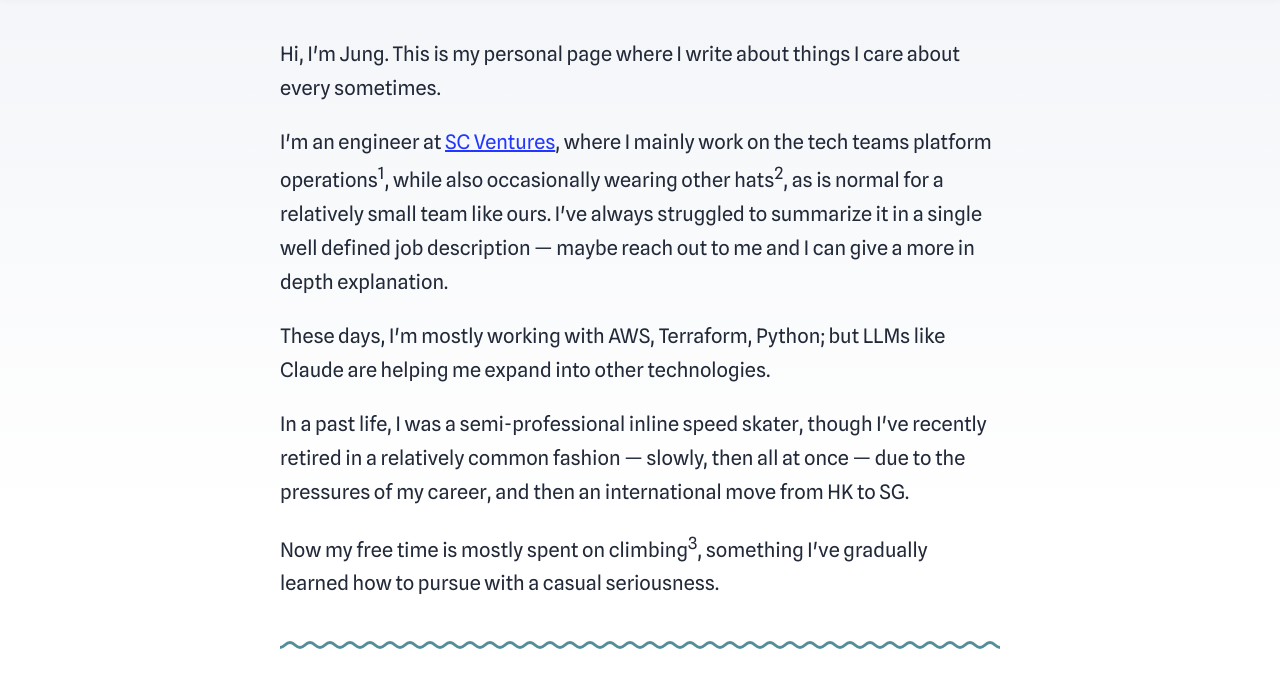
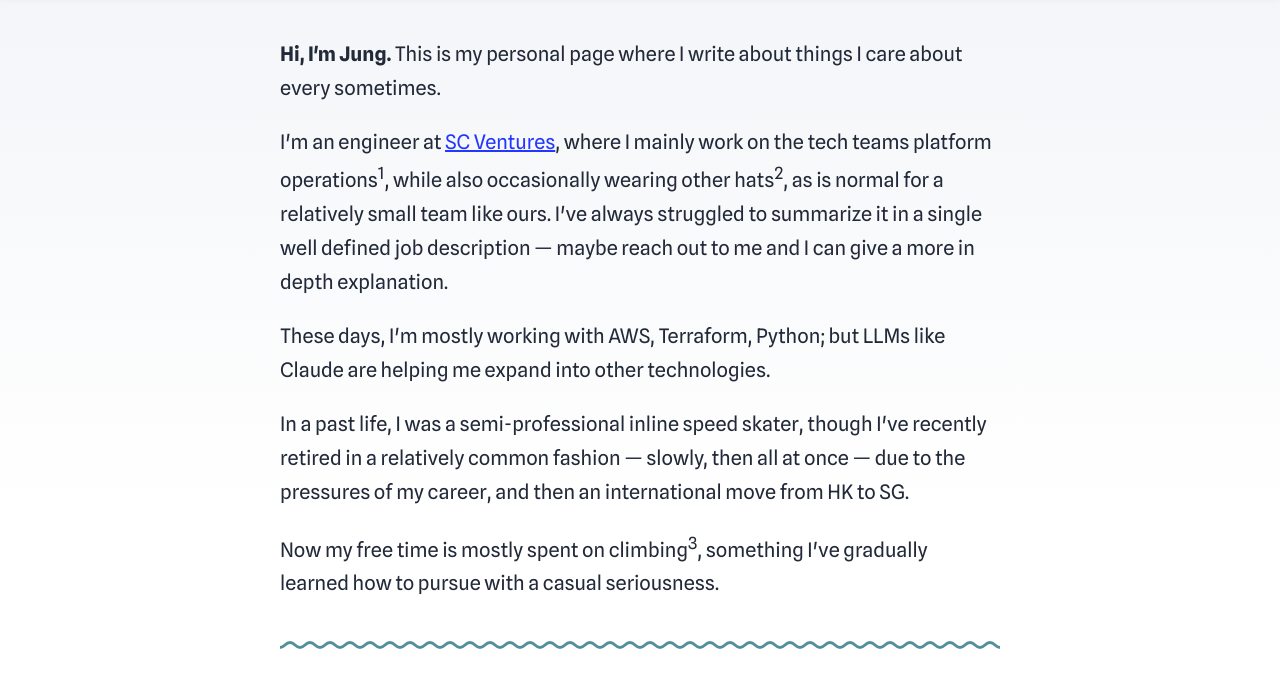
Before and after one commit to j-chan-hkust/j-chan-hkust.github.io, an Astro site: page / in a window 1280 px wide. Shown: the part 87-774 px from the top of the page. Built offline with nearby package versions, Linux system fonts and the light colour scheme; Astro itself is replaced by a stand-in of ours.

Commit message:
fix: tweak content

```diff
--- a/src/pages/index.astro
+++ b/src/pages/index.astro
@@ -13,7 +13,7 @@ import { SITE_TITLE, SITE_DESCRIPTION } from '../consts';
 	<body>
 		<Header />
 		<main>
-			<p>Hi, I'm Jung. This is my personal page where I write about things I care about every sometimes.</p>
+			<p><b>Hi, I'm Jung. </b>This is my personal page where I write about things I care about every sometimes.</p>
 
 			<p>I'm an engineer at <a href="https://www.sc.com/en/about/innovation/sc-ventures/">SC Ventures</a>, where I mainly work on the tech teams platform operations<sup>1</sup>, while also occasionally wearing other hats<sup>2</sup>, as is normal for a relatively small team like ours. I've always struggled to summarize it in a single well defined job description — maybe reach out to me and I can give a more in depth explanation.</p>
 
```
